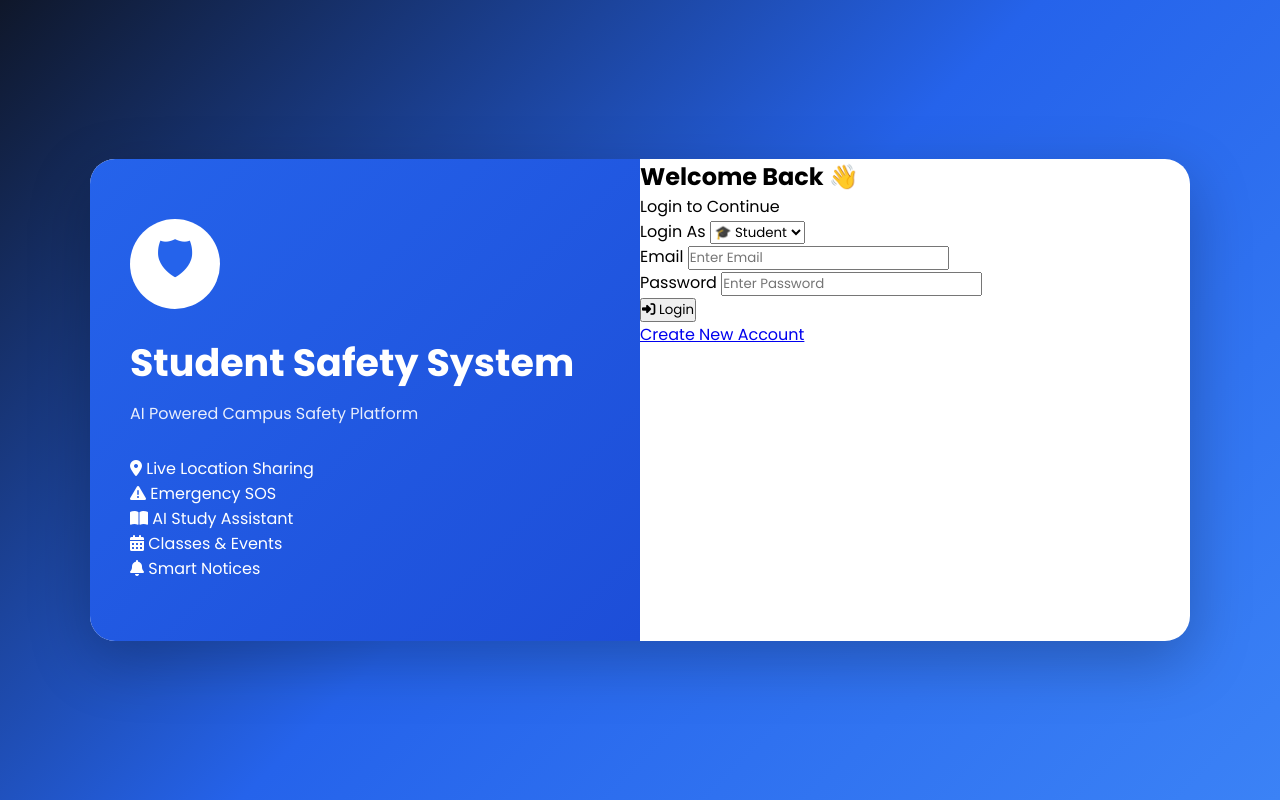
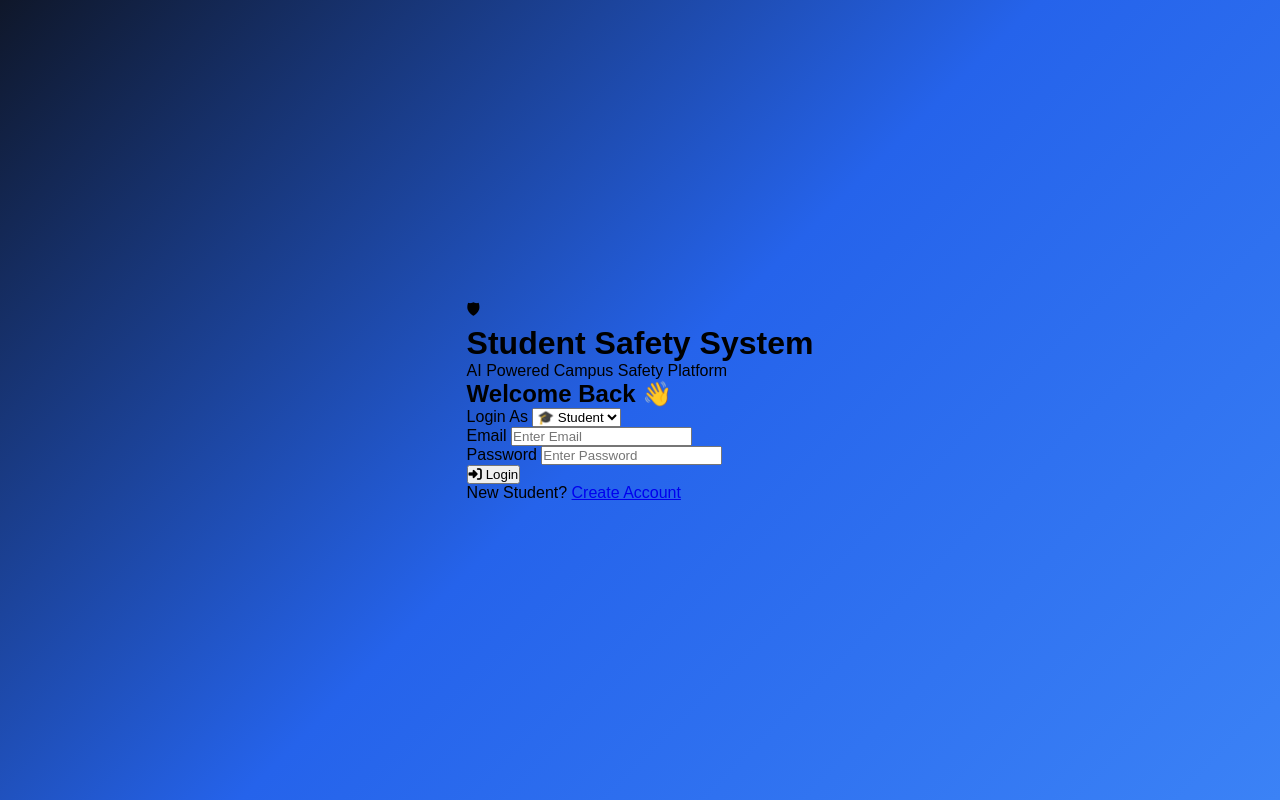
Before and after one commit to maddeshiyashushil01-beep/STUDENT-SAFETY-SYSTEM-, a plain HTML site: page index.html in a window 1280 px wide. Drawn offline with Linux system fonts and the light colour scheme.

Commit message:
Update index.html

```diff
--- a/index.html
+++ b/index.html
@@ -7,69 +7,46 @@
 <title>Student Safety System</title>
 
 <link rel="stylesheet" href="login.css">
-<link rel="preconnect" href="https://fonts.googleapis.com">
-<link href="https://fonts.googleapis.com/css2?family=Poppins:wght@300;400;500;600;700&display=swap" rel="stylesheet">
 <link rel="stylesheet" href="https://cdnjs.cloudflare.com/ajax/libs/font-awesome/6.5.2/css/all.min.css">
 
 </head>
 
 <body>
 
-<div class="container">
+<div class="app-container">
 
-<div class="left">
+<div class="login-card">
 
-<div class="logo">
+<div class="header-box">
+
+<div class="logo-circle">
 🛡
 </div>
 
 <h1>Student Safety System</h1>
 
-<p>
-AI Powered Campus Safety Platform
-</p>
-
-<ul>
-
-<li><i class="fa-solid fa-location-dot"></i> Live Location Sharing</li>
-
-<li><i class="fa-solid fa-triangle-exclamation"></i> Emergency SOS</li>
-
-<li><i class="fa-solid fa-book-open"></i> AI Study Assistant</li>
-
-<li><i class="fa-solid fa-calendar-days"></i> Classes & Events</li>
-
-<li><i class="fa-solid fa-bell"></i> Smart Notices</li>
-
-</ul>
+<p>AI Powered Campus Safety Platform</p>
 
 </div>
 
-<div class="right">
-
-<div class="login-box">
+<div class="form-box">
 
 <h2>Welcome Back 👋</h2>
 
-<p>Login to Continue</p>
-
 <form id="loginForm">
 
-<div class="input-box">
+<div class="input-group">
 
 <label>Login As</label>
 
 <select id="role">
-
 <option value="student">🎓 Student</option>
-
 <option value="admin">👨‍💼 Admin</option>
-
 </select>
 
 </div>
 
-<div class="input-box">
+<div class="input-group">
 
 <label>Email</label>
 
@@ -81,7 +58,7 @@ required>
 
 </div>
 
-<div class="input-box">
+<div class="input-group">
 
 <label>Password</label>
 
@@ -93,23 +70,23 @@ required>
 
 </div>
 
-<button
-type="submit"
-class="login-btn">
+<button type="submit" class="btn-login">
 
-<i class="fa-solid fa-right-to-bracket"></i>
+<i class="fas fa-right-to-bracket"></i>
 
-Login
+ Login
 
 </button>
 
-<p id="errorMsg"></p>
+<p id="errorMsg" class="error-text"></p>
 
-<div class="links">
+<div class="create-link">
+
+New Student?
 
 <a href="register.html">
 
-Create New Account
+Create Account
 
 </a>
 
```
